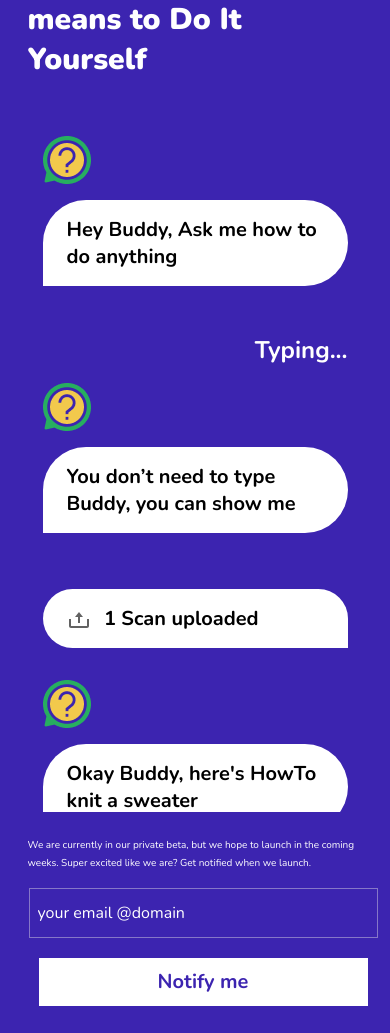
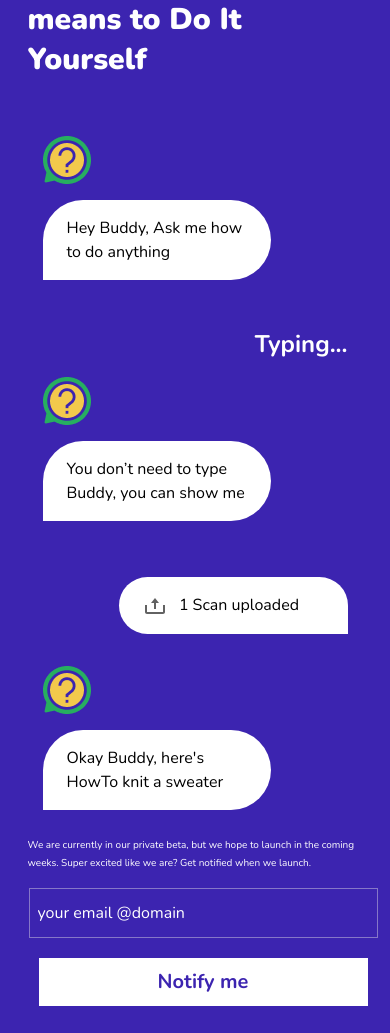
Before and after one commit to ekiira/how-tonator, a Flask app: page / in a window 390 px wide. Shown: the part 154-1187 px from the top of the page. Run offline with Flask 2, Linux system fonts and the light colour scheme; some libraries are stand-ins or nearby versions.

Commit message:
Corrected chat width

```diff
--- a/static/css/style.css
+++ b/static/css/style.css
@@ -54,10 +54,7 @@ body {
 .msg {
   background-color: white;
   color: black;
-  font-weight: 700;
-  font-size: 20px;
-  line-height: 27px;
-  width: 75%;
+  max-width: 60%;
 }
 
 .type {
@@ -222,6 +219,9 @@ overflow: auto;
   .center {
     text-align: center;
   }
+  .msg {
+    max-width: 75%;
+  }
 }
 
 @media (max-width: 1200px) {
```
